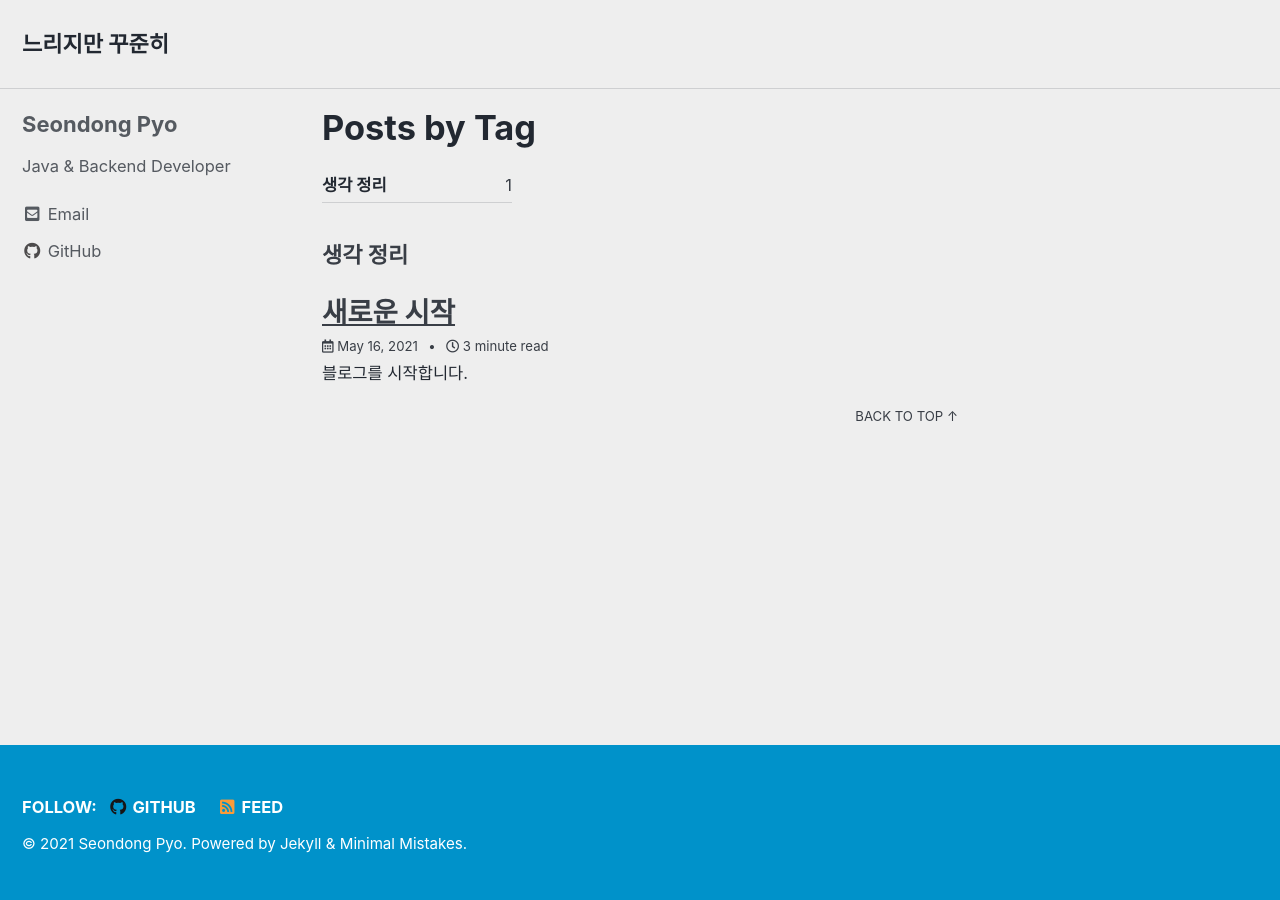
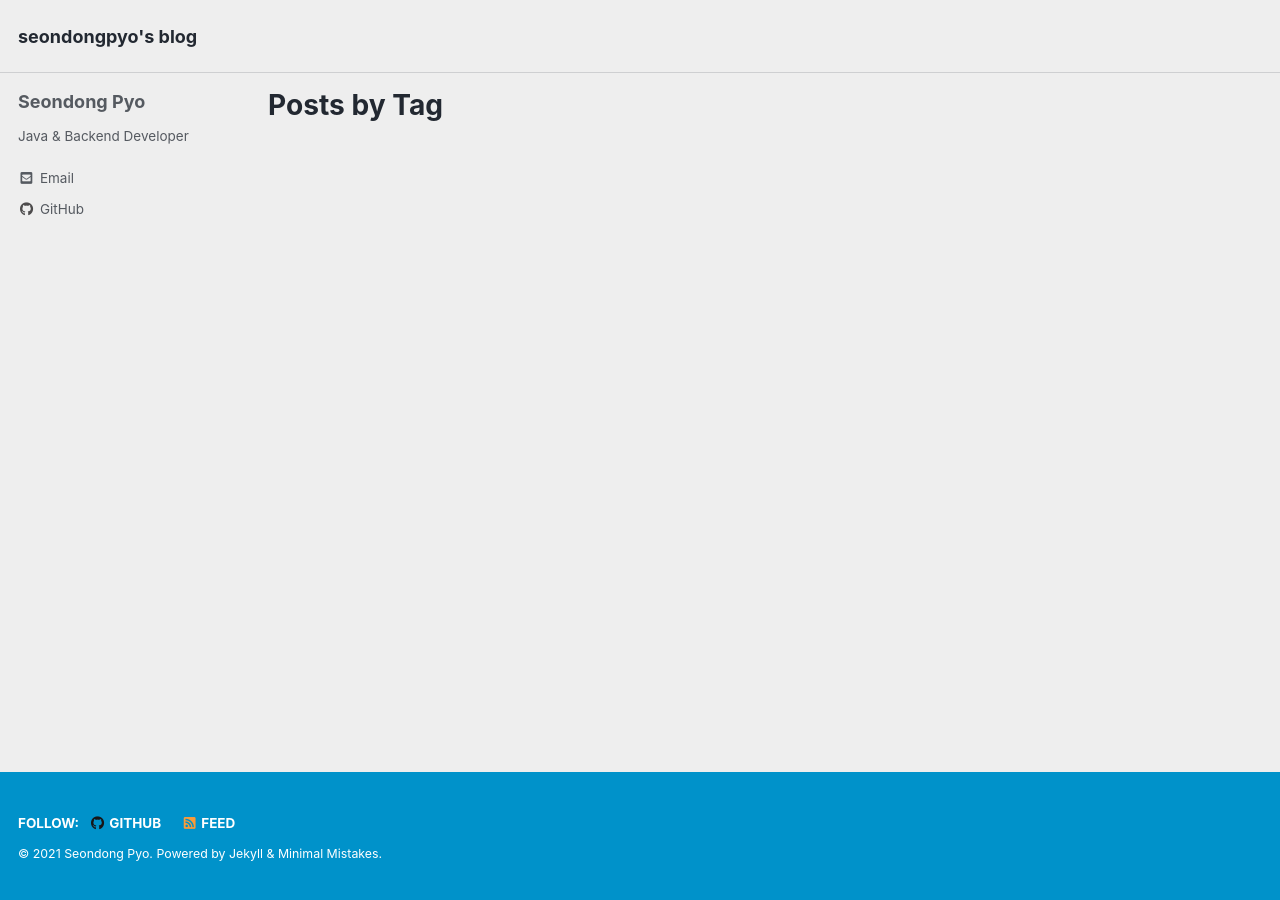
Before and after one commit to seondongpyo/seondongpyo.github.io, a Jekyll site: the page built from _pages/tag_archive.md, in a window 1280 px wide. Built offline with Jekyll 4.4.1, drawn with Linux system fonts in a browser that asks for light colours; cached includes are drawn as plain includes; part of the change alters nothing that is shown.

```diff
--- a/_config.yml
+++ b/_config.yml
@@ -16,7 +16,7 @@ minimal_mistakes_skin    : "air" # "air", "aqua", "contrast", "dark", "dirt", "n
 
 # Site Settings
 locale                   : "en-US"
-title                    : "느리지만 꾸준히"
+title                    : "seondongpyo's blog"
 title_separator          : "-"
 subtitle                 : # site tagline that appears below site title in masthead
 name                     : "Seondong Pyo"
--- a/_posts/2021-05-16-first-post.md
+++ /dev/null
@@ -1,80 +0,0 @@
----
-title:  "새로운 시작"
-excerpt: "블로그를 시작합니다."
-
-categories:
-  - "Introspection"
-tags:
-  - 생각 정리
-last_modified_at: 2021-05-16T23:41:00
----
-새로운 무언가를 시작할 때 나는 늘 조급했고 보이지 않는 무언가에 의해 쫓기는 느낌을 굉장히 많이 받았다.
-
-**내가 그 분야의 후발주자라고 못을 박고 시작했기 때문이다.**
-
-주변에서 인기 있는 게임을 듣고 시작할 때는, 높은 수준을 달성한 네임드 유저들을 보면서 그들을 하루 빨리 쫓아가야겠다는 어떤 조급함이 늘 있었다.
-
-내가 프로게이머를 할 것도 아니었는데 말이다.
-
-당시엔 그런 것에 성취감, 승부욕이 강했던 나머지 경쟁에서 빨리빨리 이기기 위한 수단과 방법에만 몰두했었고, 그만큼 빠르게 지쳐서 그만 둘 때까지 정작 그 게임의 진정한 재미를 몰랐다.
-
-시간이 흘러 개발자 커리어를 32세의 나이로 시작했다.
-비전공, 지방대 출신에 '개발'의 'ㄱ'자도 몰랐다.
-
-개발을 시작하고 업무에 치이며 1년이 지난 시점에, 커뮤니티와 유튜브 등을 통해 유명한 개발자들을 보면서 그들의 위치를 하루 빨리 쫓아가야겠다는 조급함이 생겼다.
-하지만 이번엔 게임을 할 때와는 상황이 다르다.
-
-**이제 내 길은 개발자가 아니면 안 된다고 못을 박았기 때문이다.**
-
-취미로 하던 게임에 적용했던 수준으로는 안 될 것 같았다.
-좋은 개발자가 되기 위해서 공부해야 할 내용은 게임 공략과는
-분량 자체부터 달랐다. 느껴진 조급함의 무게감도 달랐다.
-
-그 때부터 서점에서 기술 서적들을 쓸어담기 시작했다.
-첫 언어로 선택한 Java 그리고 Spring 관련 책부터 시작해서
-JavaScript 계열인 Node.js, Vue.js, React.js에
-DevOps 기술인 AWS, Docker, Kubernetis 까지
-어디서 들어본 기술이라면 가리지 않고 장바구니에 담았다.
-도서 주문량이 늘어남에 따라 이참에 책장도 하나 샀다.
-
-도서뿐만이 아니었다.
-스팀 할인 기간에 가격이 싸다고 당장 하지도 않을 게임을 사듯이
-온라인 강의 사이트에서 할인 중인 강의들을 일단 막 구매했다.
-그 땐 정말 '무지성'이면서도 급박하고 절실했었다.
-
-**'나는 당장 실무에서 사용하진 않는데 요즘 많이 사용하니까.'**
-**'이걸 다 알아야만 개발자로서 성공할 수 있을 것 같으니까.'**
-
-그렇게 모아놓은 책들과 강의들을 보기 시작했다.
-봐야할 책들이 산더미 같으니 대충 훑고 빨리빨리 책장을 넘겼다.
-강의 보면서 겨우 예제 코드 따라친 걸로 내 기술이 된 것 마냥
-다 배웠다고 자부하며 다음 강의로 넘어갔다.
-
-하지만 이런 공부 방식은 그렇게 오래 가지 못했다.
-공부는 게임이 아닌데 지금 내가 하는 방식은 마치 예전에 게임을 하던 내 모습과 똑같았기 때문이다.
-넓은 범위의 많은 내용을 단기간에 담으려고 하니 머리는 빠르게 지쳐갔고, 무엇을 '선택'하고 '집중'해야 하는지 알지 못했다.
-뭔가 잘못되었다는 생각이 들었다.
-
-그 때 접한 책이 [『프로그래머의 길, 멘토에게 묻다』](http://www.yes24.com/Product/Goods/4045732)였다.
-주변에 시니어 개발자가 있었다면 물어보고 싶었던 내용들, 그리고 주니어 개발자가 앞으로 '소프트웨어 개발'이란 긴 여정을 어떻게 시작해야 하는지 알려주는 책이었다.
-
-또 한 권은 [ 『성공하는 프로그래밍 공부법』](http://www.yes24.com/Product/Goods/64338431)이었다.
-무지성으로 개발 공부를 해왔던 나에게 큰 자극을 주었던 책이다. 물론 그들의 공부 방법이 모두에게 맞는 방법이라고 할 순 없지만, 나에게 맞는 공부 방법을 찾는 데 있어서 많은 도움이 되었다.
-
-이 두 권의 책을 읽고 나서 개발자로서 보낸 지난 세월을 돌아봤는데, 정말 초조함, 긴장감 속에서 급급하게 살아온 것 같다. 비전공, 지방대 출신에 나이까지 많다보니 언제 밑에서 젊고 유능한 개발자들이 치고 올라올까 노심초사했고, 좋은 회사로 이직하고 싶은데 코딩 테스트에, 배워야 할 기술은 정작 실무에서 쓰질 않으니 따로 업무 외 시간에 공부하면서 계속 무언가에 쫓기며 살아왔었다.
-
-개발자 처우가 좋아진 현재 업계 상황 또한 거기에 한 몫을 했다. 이런 상황이 언제까지 지속될 수 있을지, 여기서 지금 빨리 성장하지 못하면 내겐 기회가 없을 것 같은 압박감에 시달렸다. 성공한 개발자들의 스토리를 볼 때마다 내 자신이 작아지고 위축되었다.
-
-**그래서 뭔가 내 주변의 분위기를 바꿔보고 싶었다.**
-**이 블로그를 시작하게 된 계기도 바로 이런 이유에서였다.**
-
-'개발자로서의 성장'이라는 키워드로 많은 컨텐츠를 접해왔는데, 그 중에서도 기술 블로그를 운영해야 한다는 내용을 많이 들었다. 그 동안 개발하면서 모르는 내용을 구글링하며 많은 기술 블로그들을 봐왔지만, 정작 내가 운영하고 싶은 생각은 없었다. 일단 만들 줄도 모르는데 시간이 오래 걸릴까봐 찾아보기 귀찮았고, 회사 일 끝나고 집에서 공부할 시간도 없는데 블로그에 포스팅 할 시간이 있을까 싶어서였다.
-
-하지만 막상 이렇게 해보니 크게 어렵지 않았다.
-하루 정도면 만들 수 있는데 그 시간이 그렇게 아까웠나 싶었다.
-그 동안 익숙했던 컴포트 존에서 잠시나마 벗어나서 처음 만나는 지킬(Jekyll) 테마 설정을 이것저것 바꿔보며 블로그를 만들어가는 재미를 느낄 수 있었다.
-
-이렇게 블로그는 개설했는데 첫 번째 포스팅을 뭐로 쓰면 좋을지 참 많은 고민을 했었다. 어떤 명언과 함께 거창한 내용으로 시작해볼까 싶었는데, 일단 이 블로그와 함께 새로운 첫 걸음을 내딛는 현재 나의 마음가짐을 정리해보고 싶었다.
-
-이전까진 '무언가에 쫓기며 조급하게' 살아왔다면, 이젠 남들보다 다소 **'느리지만 꾸준히'** 성장해가는 개발자가 되어보려고 한다.
-몇 년 동안 피우던 담배를 하루 아침에 끊는 것은 어렵다. 금연의 의지와 함께 피우는 양을 점차 줄여나가는 것처럼, 당장 조급함을 완전히 없애진 못하겠지만 개발자로서 성장하고자 하는 의지와 함께 꾸준히 나만의 길을 걷는다면 언젠가 이 글을 다시 봤을 때 나의 결심이 틀리지 않았음을 자랑스러워 할 것이라 믿는다.
--- a/_sass/minimal-mistakes/_reset.scss
+++ b/_sass/minimal-mistakes/_reset.scss
@@ -8,18 +8,18 @@ html {
   /* apply a natural box layout model to all elements */
   box-sizing: border-box;
   background-color: $background-color;
-  font-size: 16px;
+  font-size: 18px;
 
   @include breakpoint($medium) {
     font-size: 18px;
   }
 
   @include breakpoint($large) {
-    font-size: 20px;
+    font-size: 18px;
   }
 
   @include breakpoint($x-large) {
-    font-size: 22px;
+    font-size: 18px;
   }
 
   -webkit-text-size-adjust: 100%;
--- a/_sass/minimal-mistakes/_variables.scss
+++ b/_sass/minimal-mistakes/_variables.scss
@@ -155,9 +155,9 @@ $max-width: $x-large !default;
    Grid
    ========================================================================== */
 
-$right-sidebar-width-narrow: 200px !default;
-$right-sidebar-width: 300px !default;
-$right-sidebar-width-wide: 400px !default;
+$right-sidebar-width-narrow: 150px !default;
+$right-sidebar-width: 250px !default;
+$right-sidebar-width-wide: 350px !default;
 
 /*
    Other
```
Also changed, not shown: assets/image/ggondae.png (added), assets/image/nothing-to-say.png (added), assets/image/power-confident.png (added), assets/image/stimpack.png (added), 1 other file.
